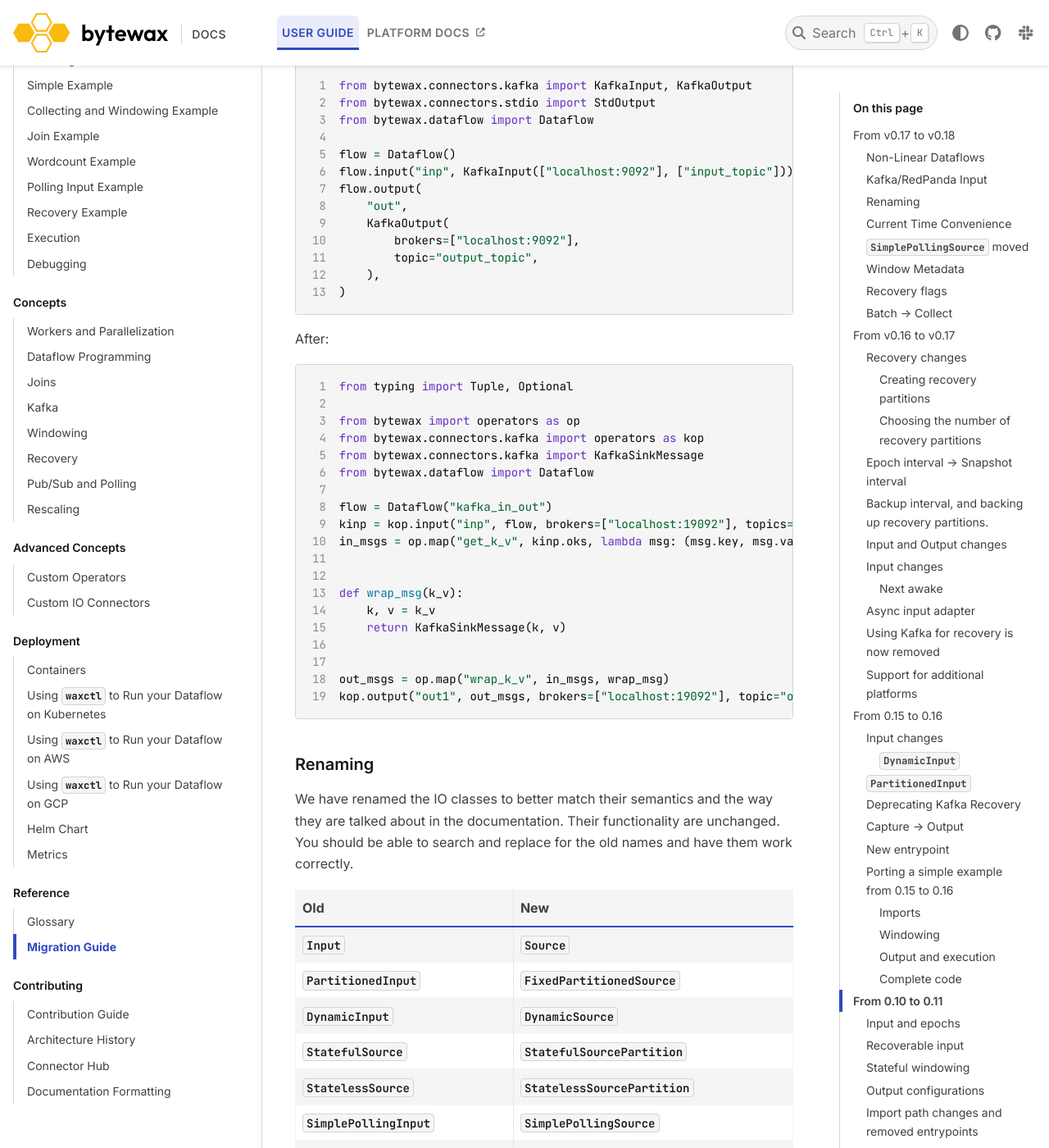
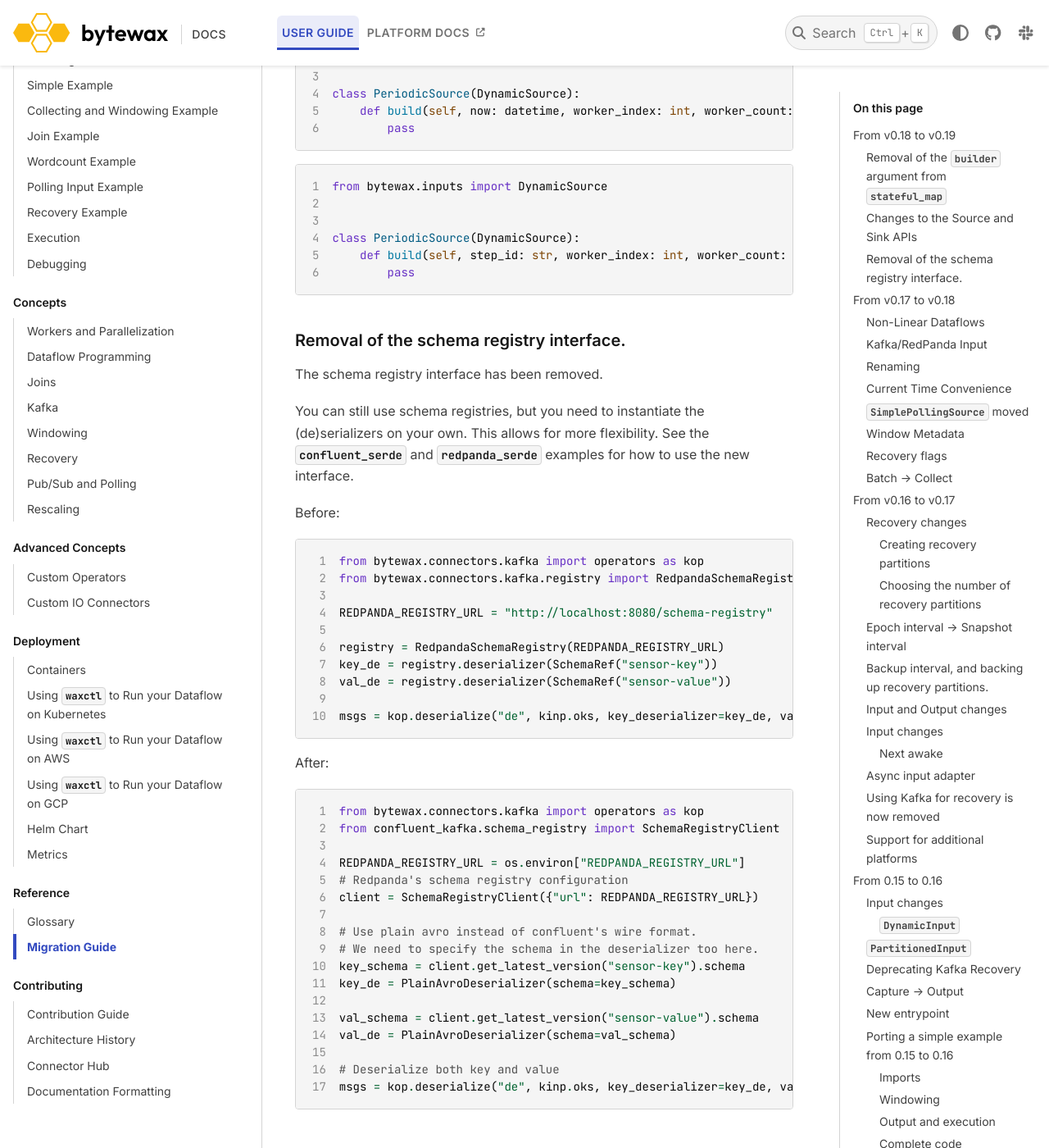
Before and after one commit to bytewax/bytewax, a Sphinx documentation site: the page built from docs/articles/reference/migration.md, in a window 1280 px wide and 1400 px high, scrolled down 1617 px. Shown: the whole window at 82% size. Built offline with Sphinx 7.4.7 and the PyData theme 0.15.4, drawn with Linux system fonts in a browser that asks for light colours; pages that are not in the unit, such as notebooks, are missing from menus; some of the changed text lies outside the part shown.

````diff
--- a/Cargo.toml
+++ b/Cargo.toml
@@ -1,6 +1,6 @@
 [package]
 name = "bytewax"
-version = "0.18.1"
+version = "0.19.0"
 edition = "2021"
 
 [lib]
--- a/docs/articles/reference/migration.md
+++ b/docs/articles/reference/migration.md
@@ -5,6 +5,128 @@ This guide can help you upgrade code through breaking changes from one
 Bytewax version to the next. For a detailed list of all changes, see
 the
 [CHANGELOG](https://github.com/bytewax/bytewax/blob/main/CHANGELOG.md).
+
+## From v0.18 to v0.19
+
+### Removal of the `builder` argument from `stateful_map`
+
+The `builder` argument has been removed from `stateful_map`.
+The initial state value is always `None` and you can call
+your previous builder by hand in the `mapper` function.
+
+Before:
+
+```python doctest:SKIP
+def running_builder():
+    return []
+
+
+def calc_running_mean(values, new_value):
+    values.append(new_value)
+    while len(values) > 3:
+        values.pop(0)
+
+    running_mean = sum(values) / len(values)
+    return (values, running_mean)
+
+
+running_means = op.stateful_map(
+    "running_mean", keyed_amounts, running_builder, calc_running_mean
+)
+```
+
+After:
+
+```python doctest:SKIP
+def calc_running_mean(values, new_value):
+    if values is None:
+        values = []
+    values.append(new_value)
+    while len(values) > 3:
+        values.pop(0)
+
+    running_mean = sum(values) / len(values)
+    return (values, running_mean)
+
+
+running_means = op.stateful_map("running_mean", keyed_amounts, calc_running_mean)
+```
+
+### Changes to the Source and Sink APIs
+
+`FixedPartitionedSource.build_part`, `DynamicSource.build`, `FixedPartitionedSink.build_part`
+and `DynamicSink.build` now take an additional `step_id` argument.
+This argument can be used as a label when creating custom Python metrics.
+
+Additionally, `FixedPartitionedSource.build_part`, `DynamicSource.build` and `UnaryLogic.on_item`
+no longer take a `now: datetime` argument.
+
+Before:
+
+```python doctest:SKIP
+from bytewax.inputs import DynamicSource
+
+
+class PeriodicSource(DynamicSource):
+    def build(self, now: datetime, worker_index: int, worker_count: int):
+        pass
+```
+
+```python doctest:SKIP
+from bytewax.inputs import DynamicSource
+
+
+class PeriodicSource(DynamicSource):
+    def build(self, step_id: str, worker_index: int, worker_count: int):
+        pass
+```
+
+### Removal of the schema registry interface.
+
+The schema registry interface has been removed.
+
+You can still use schema registries, but you need to instantiate
+the (de)serializers on your own. This allows for more flexibility.
+See the `confluent_serde` and `redpanda_serde` examples for how
+to use the new interface.
+
+Before:
+
+```python doctest:SKIP
+from bytewax.connectors.kafka import operators as kop
+from bytewax.connectors.kafka.registry import RedpandaSchemaRegistry, SchemaRef
+
+REDPANDA_REGISTRY_URL = "http://localhost:8080/schema-registry"
+
+registry = RedpandaSchemaRegistry(REDPANDA_REGISTRY_URL)
+key_de = registry.deserializer(SchemaRef("sensor-key"))
+val_de = registry.deserializer(SchemaRef("sensor-value"))
+
+msgs = kop.deserialize("de", kinp.oks, key_deserializer=key_de, val_deserializer=val_de)
+```
+
+After:
+
+```python doctest:SKIP
+from bytewax.connectors.kafka import operators as kop
+from confluent_kafka.schema_registry import SchemaRegistryClient
+
+REDPANDA_REGISTRY_URL = os.environ["REDPANDA_REGISTRY_URL"]
+# Redpanda's schema registry configuration
+client = SchemaRegistryClient({"url": REDPANDA_REGISTRY_URL})
+
+# Use plain avro instead of confluent's wire format.
+# We need to specify the schema in the deserializer too here.
+key_schema = client.get_latest_version("sensor-key").schema
+key_de = PlainAvroDeserializer(schema=key_schema)
+
+val_schema = client.get_latest_version("sensor-value").schema
+val_de = PlainAvroDeserializer(schema=val_schema)
+
+# Deserialize both key and value
+msgs = kop.deserialize("de", kinp.oks, key_deserializer=key_de, val_deserializer=val_de)
+```
+
 
 ## From v0.17 to v0.18
 
````
Also changed, not shown: CHANGELOG.md (+2 -0 lines), 2 other files.
